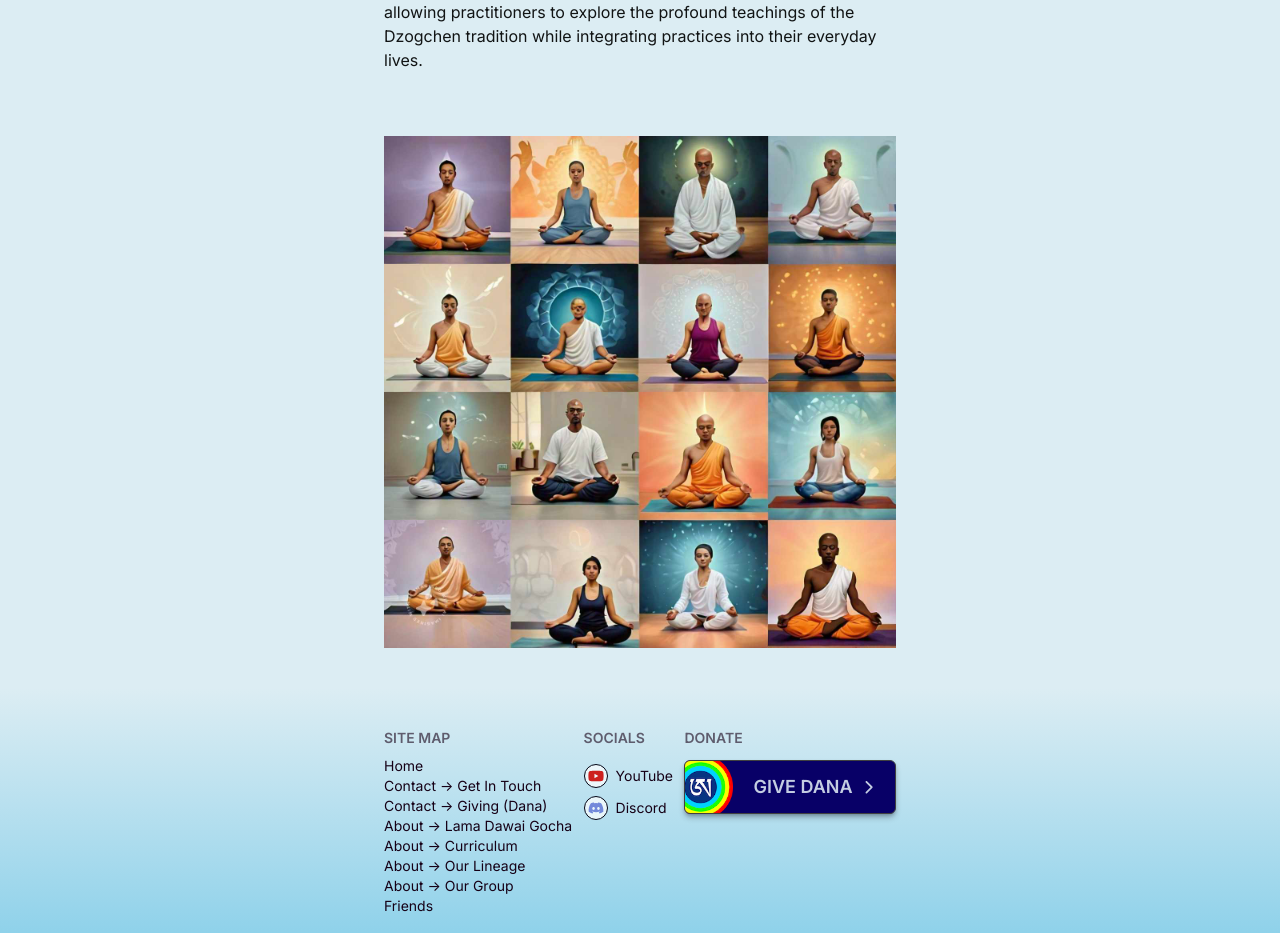
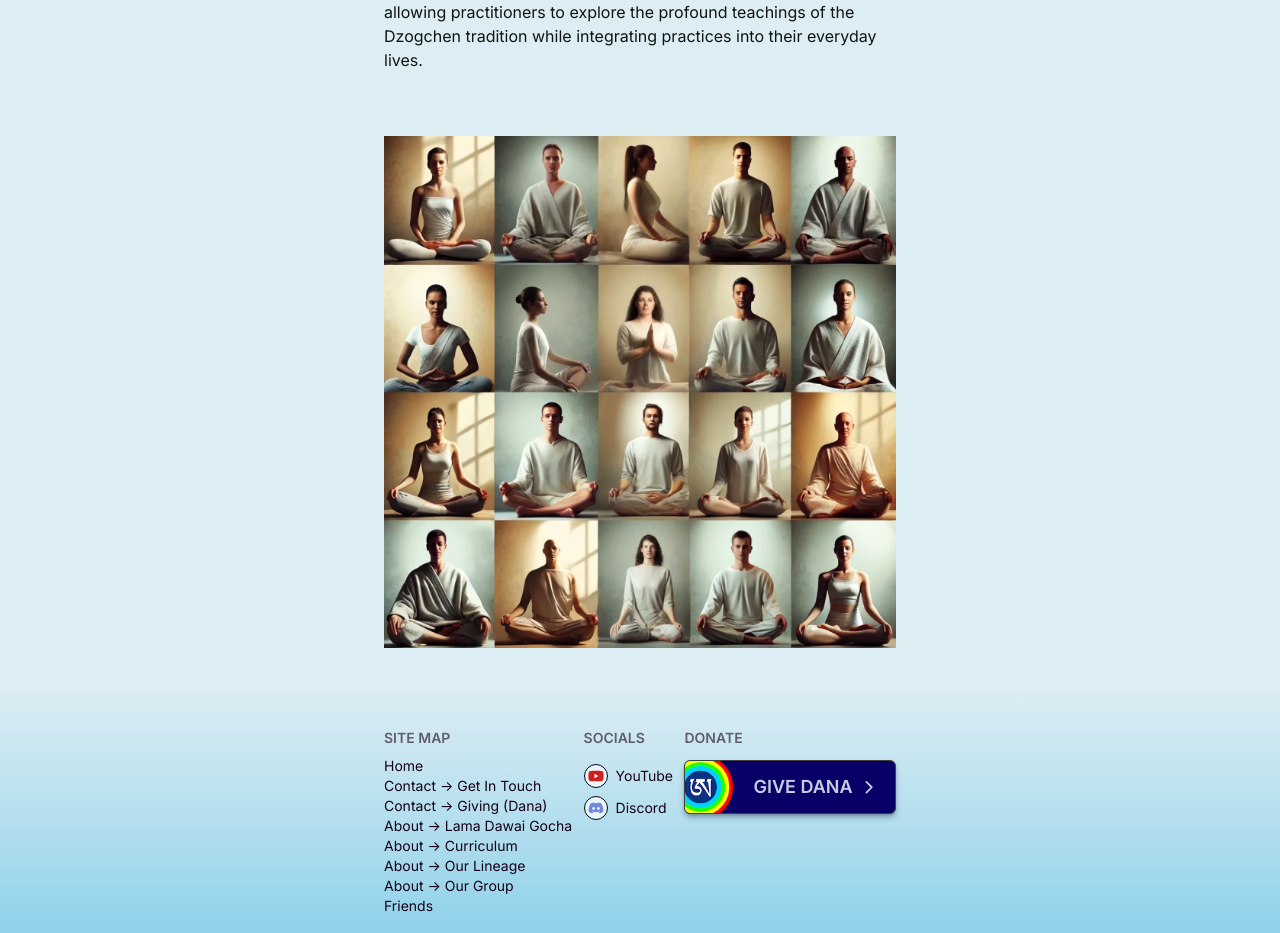
Before and after one commit to mo-sangha/website, a SvelteKit app in the folder frontend/: page /about/curriculum in a window 1280 px wide. Shown: the part 3223-4156 px from the top of the page. Built offline with nearby package versions, Linux system fonts and the light colour scheme; a web font is replaced by a local one.

Commit message:
Changed yogis meditation pic

```diff
--- a/frontend/src/routes/about/curriculum/+page.svelte
+++ b/frontend/src/routes/about/curriculum/+page.svelte
@@ -144,7 +144,7 @@
 		</p>
 	</div>
 	<div class="page-content-section">
-		<img src="/yogis-meditationonline.jpg" alt="Image of yogis meditating" class="w-full h-auto" />
+		<img src="/yogis-meditationonline.png" alt="Image of yogis meditating" class="w-full h-auto" />
 	</div>
 </div>
 
```
Also changed, not shown: frontend/static/yogis-meditationonline.jpg (deleted), frontend/static/yogis-meditationonline.png (added).
